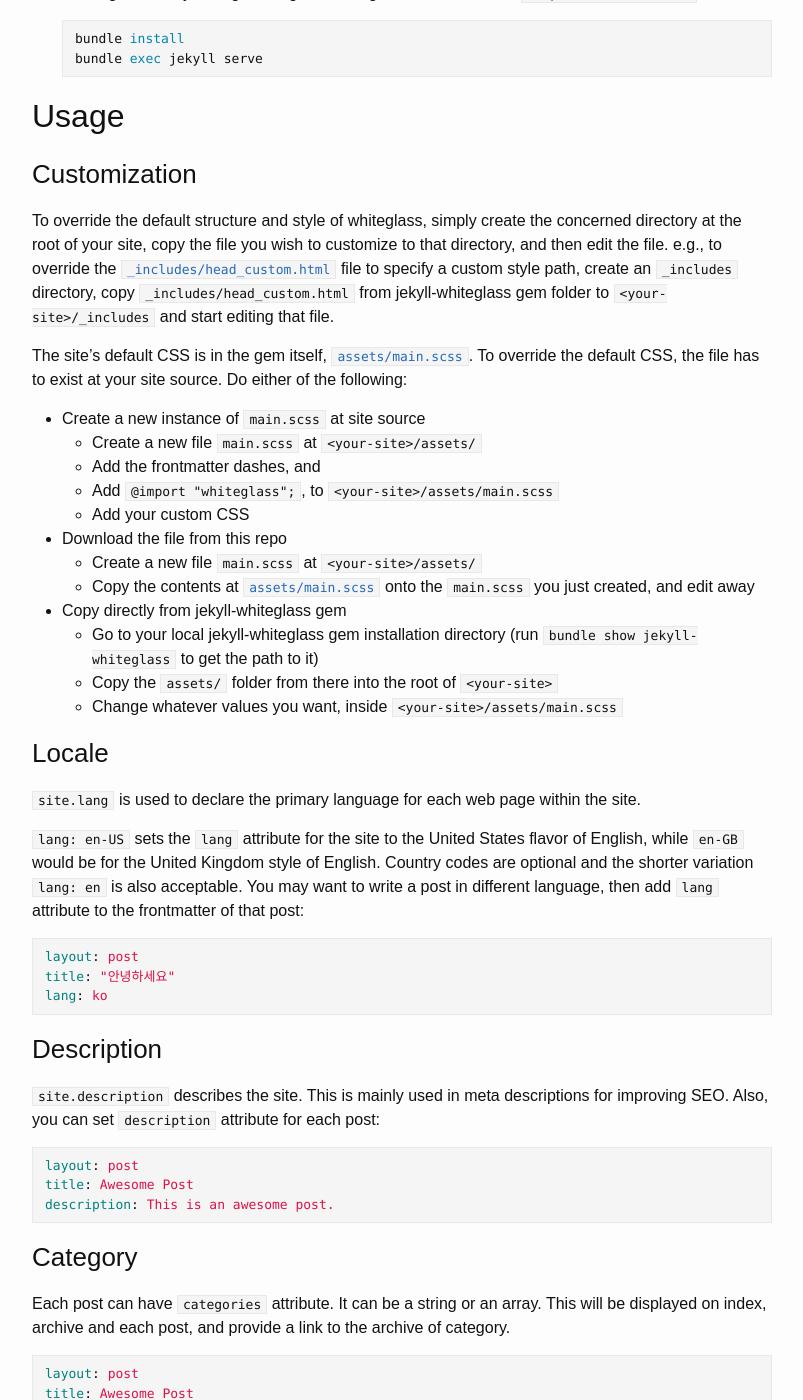
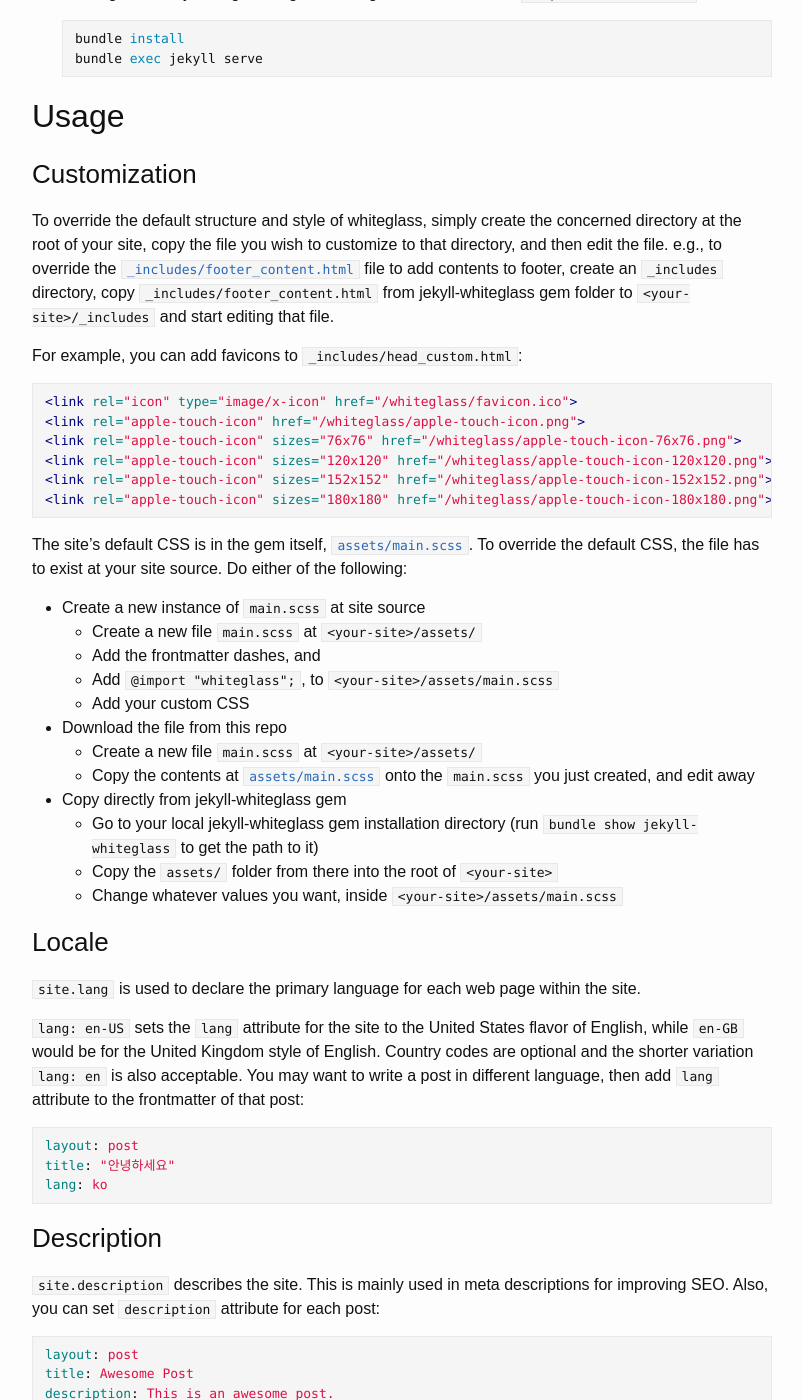
Before and after one commit to yous/whiteglass, a Jekyll site: the page built from about.md, in a window 1280 px wide and 1400 px high, scrolled down 1449 px. Shown: the whole window, without its empty margins (238-1041 px from the left). Built offline with Jekyll 4.4.1, drawn with Linux system fonts in a browser that asks for light colours; some of the changed text lies outside the part shown.

Commit message:
Update about.md with content of README.md

````diff
--- a/about.md
+++ b/about.md
@@ -97,10 +97,21 @@
 To override the default structure and style of whiteglass, simply create the
 concerned directory at the root of your site, copy the file you wish to
 customize to that directory, and then edit the file. e.g., to override the
-[`_includes/head_custom.html`](_includes/head_custom.html) file to specify a
-custom style path, create an `_includes` directory, copy
-`_includes/head_custom.html` from jekyll-whiteglass gem folder to
+[`_includes/footer_content.html`](_includes/footer_content.html) file to add
+contents to footer, create an `_includes` directory, copy
+`_includes/footer_content.html` from jekyll-whiteglass gem folder to
 `<your-site>/_includes` and start editing that file.
+
+For example, you can add favicons to `_includes/head_custom.html`:
+
+``` html
+<link rel="icon" type="image/x-icon" href="{{ "/favicon.ico" | relative_url }}">
+<link rel="apple-touch-icon" href="{{ "/apple-touch-icon.png" | relative_url }}">
+<link rel="apple-touch-icon" sizes="76x76" href="{{ "/apple-touch-icon-76x76.png" | relative_url }}">
+<link rel="apple-touch-icon" sizes="120x120" href="{{ "/apple-touch-icon-120x120.png" | relative_url }}">
+<link rel="apple-touch-icon" sizes="152x152" href="{{ "/apple-touch-icon-152x152.png" | relative_url }}">
+<link rel="apple-touch-icon" sizes="180x180" href="{{ "/apple-touch-icon-180x180.png" | relative_url }}">
+```
 
 The site's default CSS is in the gem itself,
 [`assets/main.scss`](assets/main.scss). To override the default CSS, the file
@@ -147,6 +158,23 @@
 description: This is an awesome post.
 ```
 
+If you don't specify `post.description`, then `post.excerpt` will be used if it
+exist.
+
+### External URL
+
+`external-url` turns the title of your post to a link. Specify a URL which you
+want to link to.
+
+``` yaml
+layout: post
+title: Jekyll whiteglass theme
+external-url: https://github.com/yous/whiteglass
+```
+
+Then the title of your post would look like a link with text
+`Jekyll whiteglass theme →`. This also applies to your blog feed.
+
 ### Category
 
 Each post can have `categories` attribute. It can be a string or an array. This
@@ -166,6 +194,26 @@
   - Misc
   - Idea
 ```
+
+### Feed
+
+Create `<your-site>/feed.xml` with:
+
+``` yaml
+---
+layout: feed
+---
+```
+
+If you want to use another path for feed, you can specify a non-default path via
+your site's config.
+
+``` yaml
+feed:
+  path: atom.xml
+```
+
+Then create `<your-site>/atom.xml` with the same content of `feed.xml` above.
 
 ### Comments
 
````
Also changed, not shown: other parts of about.md (+1 -1 lines).
